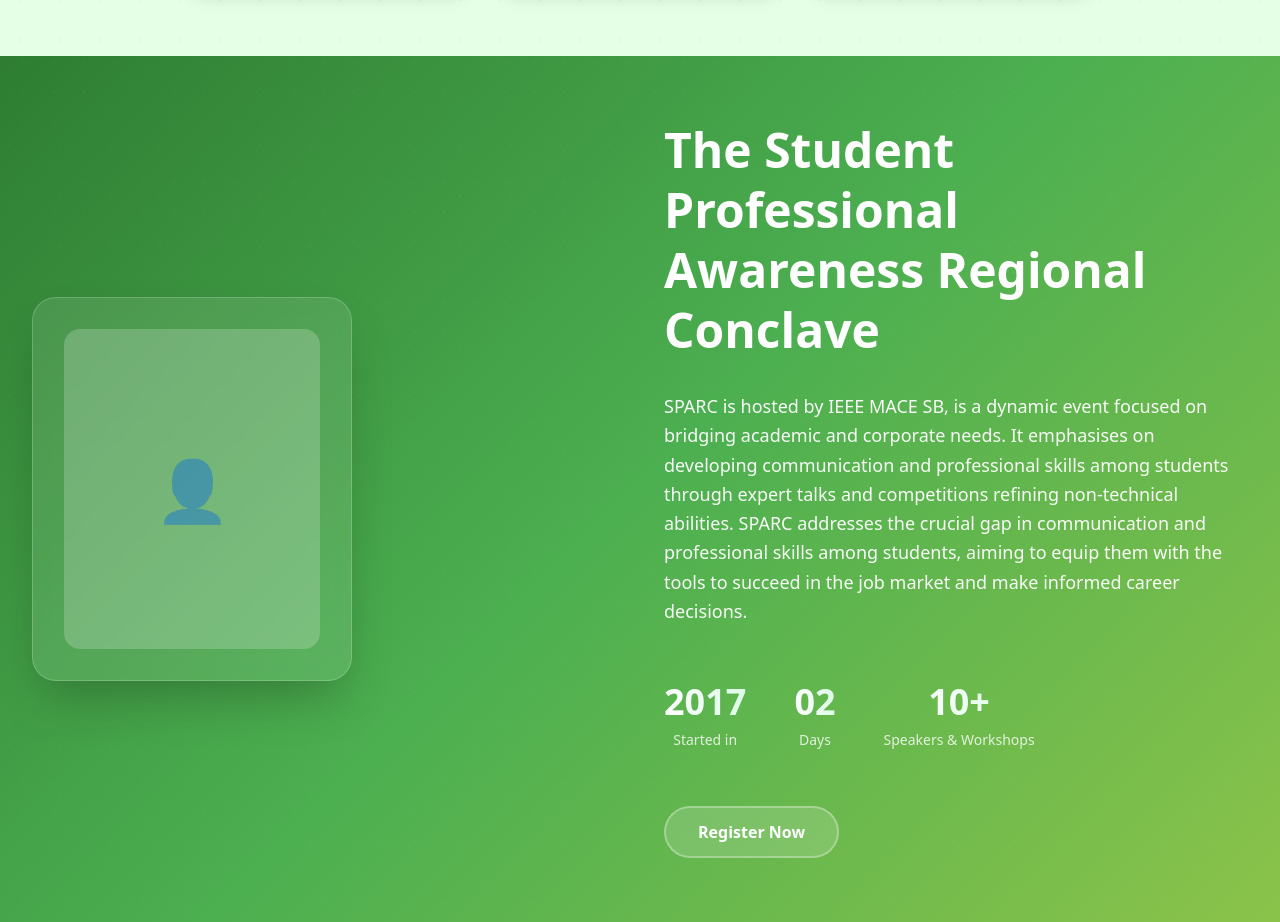
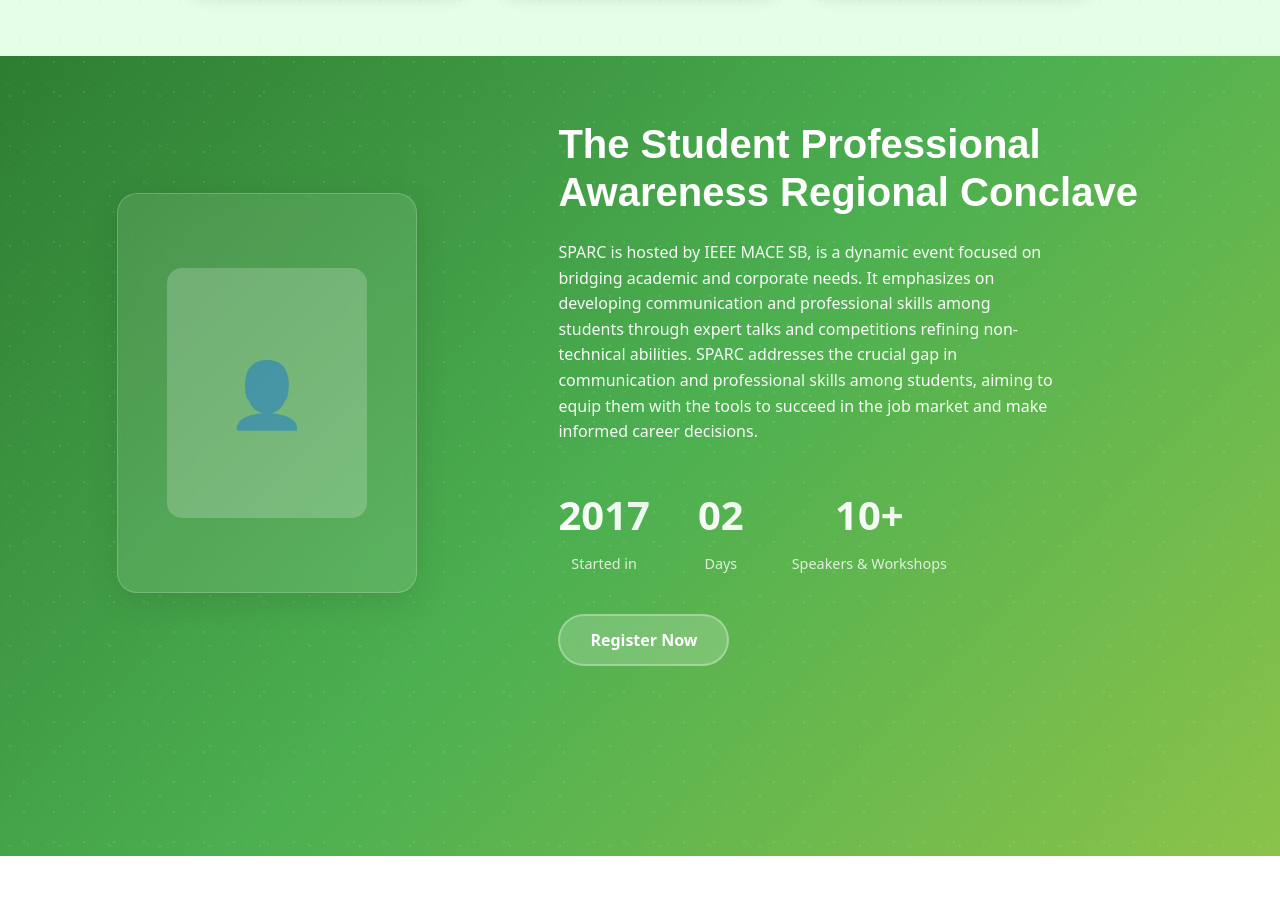
Before and after one commit to Jeslin-git/sparc25, a React (Vite) app: page / in a window 1280 px wide. Shown: the part 2280-3202 px from the top of the page. After the commit the page ends 3136 px from the top, so only its background shows below. Built offline with nearby package versions, Linux system fonts and the light colour scheme; a web font is replaced by a local one.

Commit message:
Updated About.tsx

```diff
--- /dev/null
+++ b/src/components/About.css
@@ -0,0 +1,164 @@
+.about-section {
+  background: linear-gradient(135deg, #2E7D32 0%, #4CAF50 50%, #8BC34A 100%);
+  min-height: 100vh;
+  padding: 4rem 2rem;
+  position: relative;
+  overflow: hidden;
+}
+
+.about-section::before {
+  content: '';
+  position: absolute;
+  top: 0;
+  left: 0;
+  right: 0;
+  bottom: 0;
+  background-image:
+    radial-gradient(circle at 20% 80%, rgba(255,255,255,0.1) 1px, transparent 1px),
+    radial-gradient(circle at 80% 20%, rgba(255,255,255,0.1) 1px, transparent 1px),
+    radial-gradient(circle at 40% 40%, rgba(255,255,255,0.05) 1px, transparent 1px);
+  background-size: 50px 50px, 30px 30px, 20px 20px;
+  pointer-events: none;
+}
+
+.about-container {
+  max-width: 1200px;
+  margin: 0 auto;
+  display: grid;
+  grid-template-columns: 1fr 1.5fr;
+  gap: 4rem;
+  align-items: center;
+  position: relative;
+  z-index: 1;
+}
+
+.about-image-container {
+  display: flex;
+  justify-content: center;
+  align-items: center;
+}
+
+.about-image-placeholder {
+  width: 300px;
+  height: 400px;
+  background: rgba(255, 255, 255, 0.1);
+  border-radius: 20px;
+  backdrop-filter: blur(10px);
+  border: 1px solid rgba(255, 255, 255, 0.2);
+  display: flex;
+  align-items: center;
+  justify-content: center;
+  box-shadow: 0 8px 32px rgba(0, 0, 0, 0.1);
+}
+
+.speaker-image {
+  width: 200px;
+  height: 250px;
+  background: rgba(255, 255, 255, 0.2);
+  border-radius: 15px;
+  position: relative;
+}
+
+.speaker-image::after {
+  content: '👤';
+  position: absolute;
+  top: 50%;
+  left: 50%;
+  transform: translate(-50%, -50%);
+  font-size: 4rem;
+  opacity: 0.5;
+}
+
+.about-content {
+  color: white;
+}
+
+.about-title {
+  font-size: 2.5rem;
+  font-weight: bold;
+  line-height: 1.2;
+  margin-bottom: 1.5rem;
+  font-family: 'Chillax', sans-serif;
+}
+
+.about-description {
+  font-size: 1rem;
+  line-height: 1.6;
+  margin-bottom: 2.5rem;
+  opacity: 0.95;
+  max-width: 500px;
+}
+
+.about-stats {
+  display: flex;
+  gap: 3rem;
+  margin-bottom: 2.5rem;
+}
+
+.stat-item {
+  text-align: center;
+}
+
+.stat-number {
+  font-size: 2.5rem;
+  font-weight: bold;
+  margin-bottom: 0.5rem;
+  background: linear-gradient(45deg, #ffffff, #e8f5e8);
+  -webkit-background-clip: text;
+  -webkit-text-fill-color: transparent;
+  background-clip: text;
+}
+
+.stat-label {
+  font-size: 0.9rem;
+  opacity: 0.8;
+  font-weight: 500;
+}
+
+.about-register-btn {
+  background: rgba(255, 255, 255, 0.2);
+  color: white;
+  border: 2px solid rgba(255, 255, 255, 0.3);
+  padding: 12px 30px;
+  border-radius: 50px;
+  font-size: 1rem;
+  font-weight: 600;
+  cursor: pointer;
+  transition: all 0.3s ease;
+  backdrop-filter: blur(10px);
+}
+
+.about-register-btn:hover {
+  background: rgba(255, 255, 255, 0.3);
+  border-color: rgba(255, 255, 255, 0.5);
+  transform: translateY(-2px);
+  box-shadow: 0 8px 25px rgba(0, 0, 0, 0.2);
+}
+
+/* Responsive Design */
+@media (max-width: 768px) {
+  .about-container {
+    grid-template-columns: 1fr;
+    gap: 2rem;
+    text-align: center;
+  }
+
+  .about-title {
+    font-size: 2rem;
+  }
+
+  .about-stats {
+    justify-content: center;
+    gap: 2rem;
+  }
+
+  .about-image-placeholder {
+    width: 250px;
+    height: 300px;
+  }
+
+  .speaker-image {
+    width: 150px;
+    height: 200px;
+  }
+}
--- a/src/components/About.tsx
+++ b/src/components/About.tsx
@@ -1,83 +1,49 @@
 import React from "react";
+import "./About.css";
 
 const About: React.FC = () => {
   return (
-    <section
-      className="relative py-16 px-4 sm:px-6 lg:px-8 overflow-hidden"
-      style={{
-        background: "linear-gradient(135deg, #2E7D32 0%, #4CAF50 50%, #8BC34A 100%)",
-      }}
-    >
-      {/* Background Pattern */}
-      <div
-        className="absolute inset-0 opacity-10"
-        style={{
-          backgroundImage: `
-            radial-gradient(circle at 20% 80%, rgba(255,255,255,0.3) 1px, transparent 1px),
-            radial-gradient(circle at 80% 20%, rgba(255,255,255,0.3) 1px, transparent 1px),
-            radial-gradient(circle at 40% 40%, rgba(255,255,255,0.2) 1px, transparent 1px)
-          `,
-          backgroundSize: "50px 50px, 30px 30px, 20px 20px",
-        }}
-      />
-
-      <div className="max-w-7xl mx-auto relative z-10">
-        <div className="grid grid-cols-1 lg:grid-cols-2 gap-12 items-center">
-          {/* Left side - Image */}
-          <div className="flex justify-center lg:justify-start">
-            <div className="relative">
-              <div
-                className="w-80 h-96 rounded-3xl backdrop-blur-md border border-white/20 flex items-center justify-center shadow-2xl"
-                style={{ background: "rgba(255, 255, 255, 0.1)" }}
-              >
-                <div className="w-64 h-80 rounded-2xl bg-white/20 flex items-center justify-center">
-                  <span className="text-6xl opacity-50">👤</span>
-                </div>
-              </div>
+    <section className="about-section">
+      <div className="about-container">
+        {/* Left side - Image placeholder */}
+        <div className="about-image-container">
+          <div className="about-image-placeholder">
+            <div className="speaker-image"></div>
           </div>
         </div>
 
         {/* Right side - Content */}
-          <div className="text-white space-y-8">
-            <h2 className="font-chillax text-3xl sm:text-4xl lg:text-5xl font-bold leading-tight">
-              The Student Professional<br />
+        <div className="about-content">
+          <h2 className="about-title">
+            The Student Professional
+            <br />
             Awareness Regional Conclave
           </h2>
 
-            <p className="text-lg leading-relaxed opacity-95 max-w-2xl">
-              SPARC is hosted by IEEE MACE SB, is a dynamic event focused on bridging academic and corporate needs. It emphasises on developing communication and professional skills among students through expert talks and competitions refining non-technical abilities. SPARC addresses the crucial gap in communication and professional skills among students, aiming to equip them with the tools to succeed in the job market and make informed career decisions.
+          <p className="about-description">
+            SPARC is hosted by IEEE MACE SB, is a dynamic event focused on bridging academic and corporate needs. It emphasizes on developing communication and professional skills among students through expert talks and competitions refining non-technical abilities. SPARC addresses the crucial gap in communication and professional skills among students, aiming to equip them with the tools to succeed in the job market and make informed career decisions.
           </p>
 
           {/* Statistics */}
-            <div className="flex gap-12 py-6">
-              <div className="text-center">
-                <div className="text-4xl font-bold mb-2 bg-gradient-to-r from-white to-green-100 bg-clip-text text-transparent">
-                  2017
+          <div className="about-stats">
+            <div className="stat-item">
+              <div className="stat-number">2017</div>
+              <div className="stat-label">Started in</div>
             </div>
-                <div className="text-sm opacity-80 font-medium">Started in</div>
+            <div className="stat-item">
+              <div className="stat-number">02</div>
+              <div className="stat-label">Days</div>
             </div>
-              <div className="text-center">
-                <div className="text-4xl font-bold mb-2 bg-gradient-to-r from-white to-green-100 bg-clip-text text-transparent">
-                  02
-                </div>
-                <div className="text-sm opacity-80 font-medium">Days</div>
-              </div>
-              <div className="text-center">
-                <div className="text-4xl font-bold mb-2 bg-gradient-to-r from-white to-green-100 bg-clip-text text-transparent">
-                  10+
-                </div>
-                <div className="text-sm opacity-80 font-medium">Speakers & Workshops</div>
+            <div className="stat-item">
+              <div className="stat-number">10+</div>
+              <div className="stat-label">Speakers & Workshops</div>
             </div>
           </div>
 
           {/* Register Button */}
-            <button
-              className="px-8 py-3 rounded-full font-semibold text-white border-2 border-white/30 backdrop-blur-md transition-all duration-300 hover:bg-white/20 hover:border-white/50 hover:-translate-y-1 hover:shadow-xl"
-              style={{ background: "rgba(255, 255, 255, 0.15)" }}
-            >
+          <button className="about-register-btn">
             Register Now
           </button>
-          </div>
         </div>
       </div>
     </section>
```
Also changed, not shown: public/plain bg.png (deleted). Lines whose indentation alone changed are shown as unchanged.
